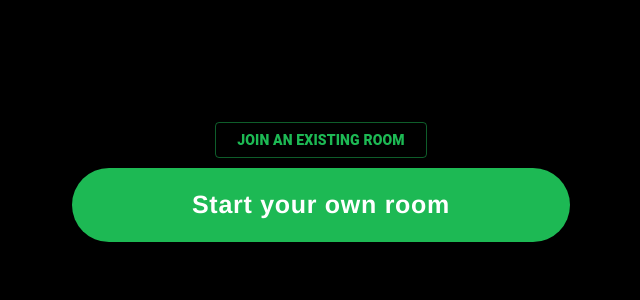
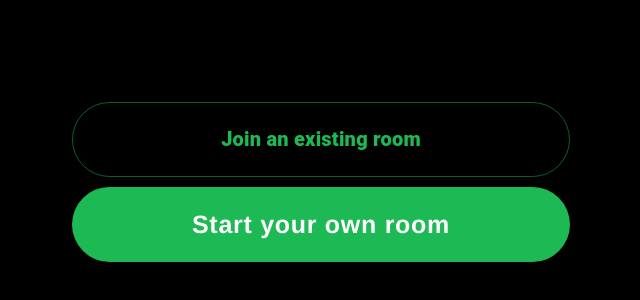
Before and after one commit to ManILoveCoding/spotify-party-time, a React (Create React App) app: page /room in a window 1280 px wide. Shown: the part 202-502 px from the top of the page, without its empty margins (319-959 px from the left). Built offline with nearby package versions, Linux system fonts and the light colour scheme.

Commit message:
robin pls

```diff
--- a/src/pages/Home.css
+++ b/src/pages/Home.css
@@ -30,8 +30,12 @@ html body {
 .button {
   font-family: 'spotify-circular', Helvetica, Arial, sans-serif !important;
   font-weight: bold !important;
+  font-size: 25px;
   border-radius: 50px !important;
   padding: 15px 120px !important;
+  height: 75px;
+  width: 100%;
+  min-width: 400px;
 }
 
 .button:hover {
--- a/src/pages/Home.js
+++ b/src/pages/Home.js
@@ -70,11 +70,12 @@ const Home = () => {
             size="large"
             color="primary"
             variant="outlined"
+            className="button"
             onClick={() => {
               setJoiningRoom(true);
             }}>
-            <Typography variant="body2" style={{ fontWeight: '900' }}>
-              JOIN AN EXISTING ROOM
+            <Typography variant="body2" style={{ fontWeight: '900', fontSize: '20px' }}>
+              Join an existing room
             </Typography>
           </Button>
         )}
```
Also changed, not shown: src/components/search-bar.js (added), 1 other file (tests, documents, lock files or other folders).
